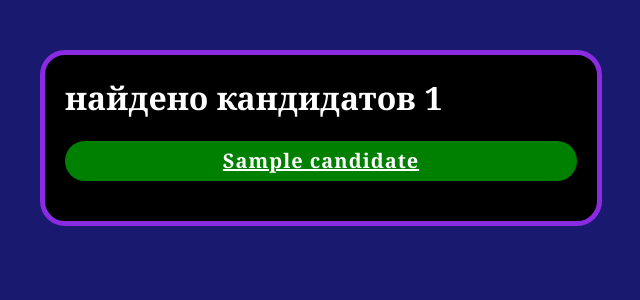
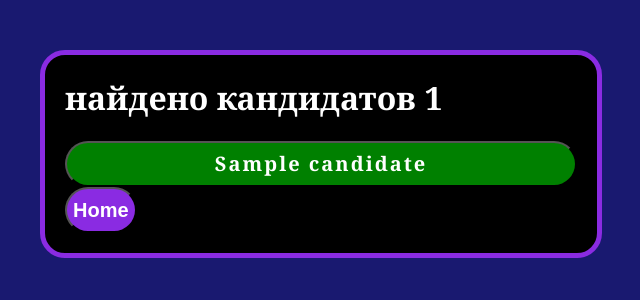
Before and after one commit to dolinenko2006/lessen_11_Dolinenko, a Flask app: template templates/skill.html in a window 1280 px wide. Shown: the top 300 px of the page, without its empty margins (360-1000 px from the left). Run offline with Flask 2, Linux system fonts and the light colour scheme; the template is opened without the code that fills it: most values are stand-ins (such as "Sample title", 1, 10 or a date in 2020).

Commit message:
criete static/dir. corect html-files

```diff
--- a/style_2.css
+++ b/static/style_2.css
@@ -15,16 +15,31 @@ img {
     border-radius: 25px;
 
 }
-.button  {
+.button {
+    width: 100%;
+    background-color: green;
+    border-radius: 25px;
+    font-weight: bolder;
+    font-family: Georgia, "Times New Roman", Times, serif;
+    color: white;
+    font-size: 20px;
+    line-height: 2;
+    letter-spacing: 2px;
+    text-align: center;
+}
+.violet {
+    background: blueviolet;
+    border-radius: 25px;
+    font-weight: bolder;*/
+    font-family:  Georgia, "Times New Roman", Times, serif;
+    color: white;
+    font-size: 20px;
+    line-height: 2;*/
+    letter-spacing: 2px;
+    text-align: center;*/
+}
 
-    border: 1px solid blueviolet;
-    padding:  10px ;
-    margin: 10px ;
-    border-radius: 10px;
-    color: white;
-    background: blueviolet;
-    font-family:  Georgia, "Times New Roman", Times, serif;
-}
+
 h2 {
     font-weight: bold;
     text-align: center;
--- a/templates/skill.html
+++ b/templates/skill.html
@@ -2,62 +2,7 @@
 <html lang="ru">
     <head>
         <meta charset="UTF-8">
-        <style>
-body {
-    width: 40%;
-    font-family: Georgia, "Times New Roman", Times, serif;
-    color: white;
-    background-color: black;
-    border: 5px solid blueviolet;
-    padding:  0 20px 20px 20px;
-    margin: 50px 400px 50px 400px;
-    border-radius: 25px;
-
-}
-img {
-    border: 5px solid blueviolet;
-    border-radius: 25px;
-
-}
-.button  {
-
-    border: 1px solid blueviolet;
-    padding:  10px ;
-    margin: 10px ;
-    border-radius: 10px;
-    color: white;
-    background: blueviolet;
-    font-family:  Georgia, "Times New Roman", Times, serif;
-}
-h2 {
-    font-weight: bold;
-    text-align: center;
-    font-size: 50px;
-    font-family:  Georgia, "Times New Roman", Times, serif;
-}
-a {
-    color: white;
-}
-p {
-    background-color: green;
-    border-radius: 25px;
-    font-weight: bold;
-    font-family:  Georgia, "Times New Roman", Times, serif;
-    color: white;
-    font-size: 20px;
-    line-height: 2;
-    letter-spacing: 1px;
-    text-align: center;
-
-}
-
-html {
-    background-color: midnightblue;
-}
-
-
-
-}</style>
+        <link href="../static/style_2.css" rel="stylesheet">
 
 <!--        <link rel="stylesheet" type="text/css" href="style_2.css"/>-->
 <!--        <link rel="stylesheet" type="text/css" href="{{ url_for( 'static', filename='style_2.css', v=1)}}">-->
@@ -67,8 +12,16 @@ html {
     <body>
     <h1>найдено кандидатов {{candidates|length}}</h1>
             {% for candidate in candidates %}
-                <p><a href="/candidate/{{candidate.pk}}">{{candidate.name}}</a></p>
+
+                <form action="/candidate/{{candidate.pk}}">
+                   <button class="button"> {{candidate.name}}
+                </form>
+<!--                <p><a href="/candidate/{{candidate.pk}}">{{candidate.name}}</a></p>-->
             {% endfor %}
+
+    <form action="/">
+            <button class="violet"> Home
+    </form>
 
     </body>
 </html>
```
Also changed, not shown: templates/card.html (+6 -58 lines), templates/list.html (+6 -58 lines), templates/search.html (+5 -58 lines).
